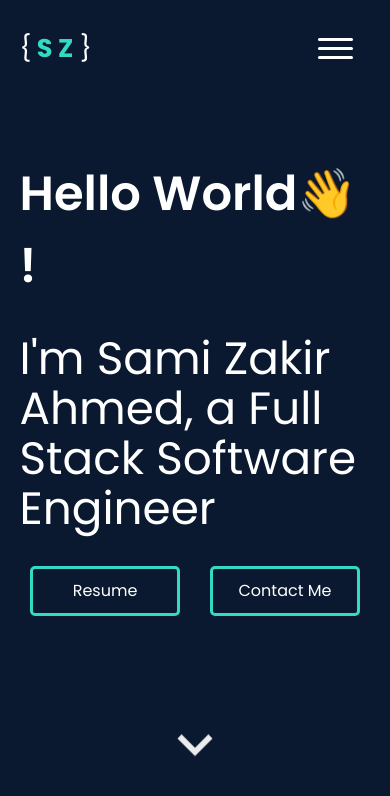
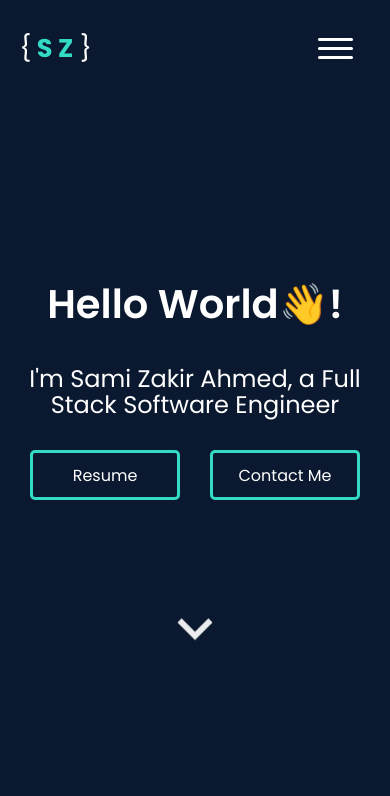
Before and after one commit to samizak/react-portfolio, a React (Create React App) app: page / in a window 390 px wide. Shown: the top 796 px of the page. Built offline with nearby package versions, Linux system fonts and the light colour scheme.

Commit message:
style: Minor changes to font size

```diff
--- a/src/Components/Home/Home.css
+++ b/src/Components/Home/Home.css
@@ -16,15 +16,21 @@
 
 .home h1 {
   margin-bottom: 2rem;
-  font-size: 36pt;
+  font-size: clamp(40px, 8vw, 80px);
   font-weight: 600;
 }
 
 .home h2 {
   margin-bottom: 2rem;
-  font-size: 34pt;
+  font-size: clamp(24px, 6vw, 30px);
   font-weight: normal;
   line-height: 1.1;
+}
+
+@media (max-width: 800px) {
+  .home h2 {
+    text-align: center;
+  }
 }
 
 .home-scroll-down {
```
